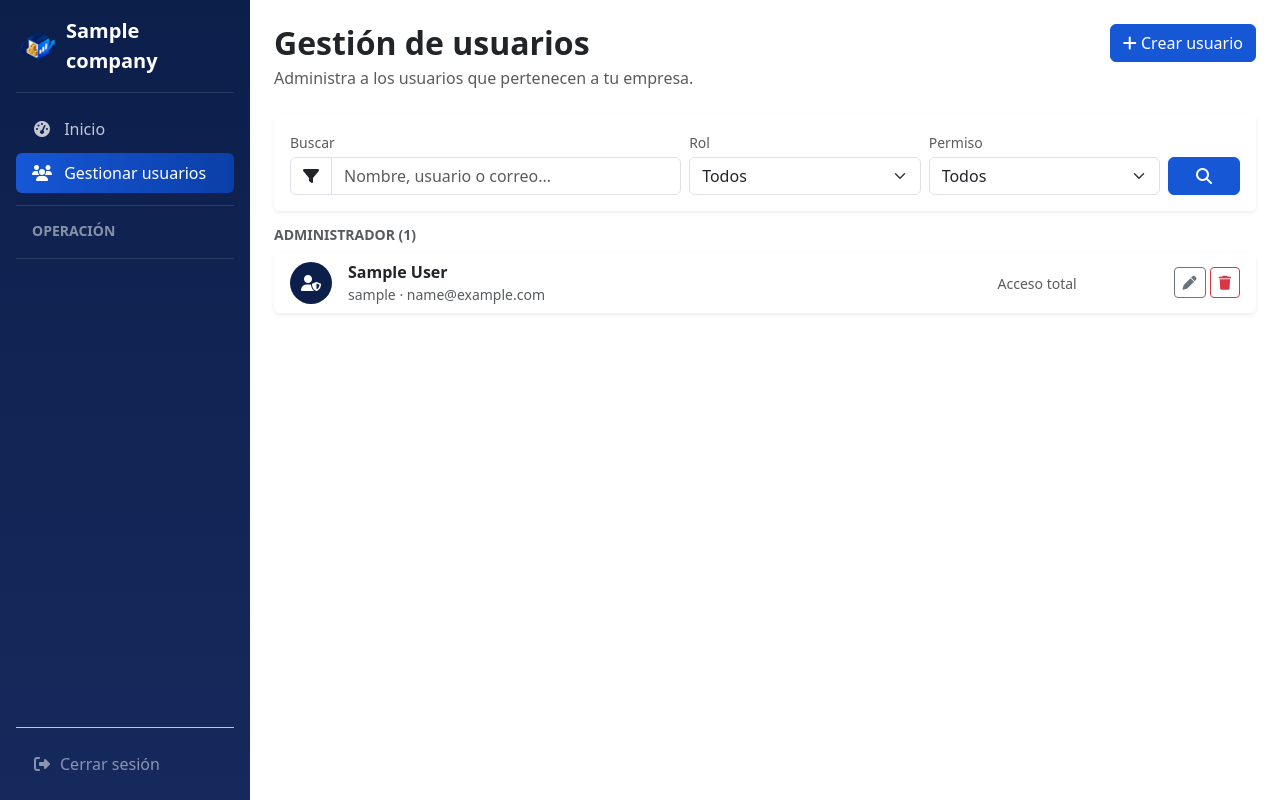
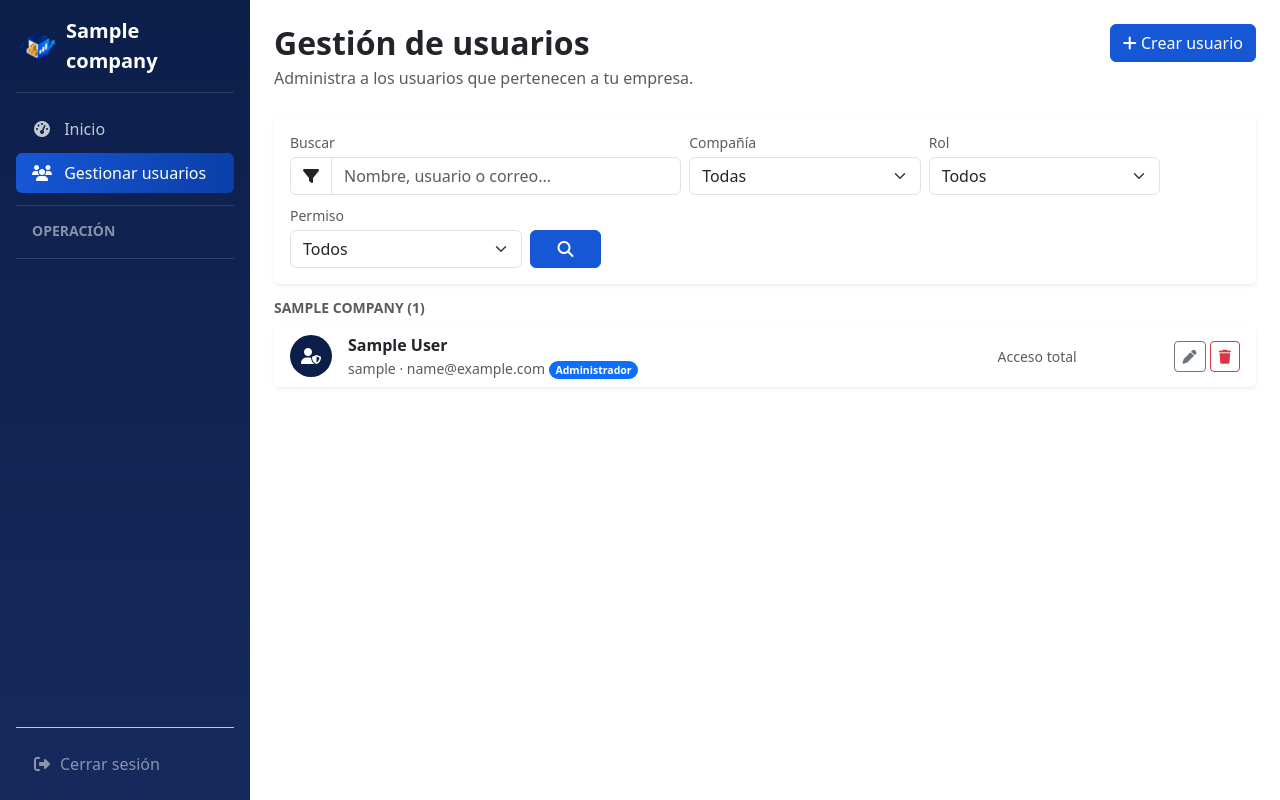
Before and after one commit to Nico-programmer/stock-flow, a Django app: page /user-list/ in a window 1280 px wide. Run offline with Django 5.2, Linux system fonts and the light colour scheme; a user stored in the database is signed in; tables that the repository leaves empty hold one stand-in row (values such as "Sample post"); some libraries are stand-ins or nearby versions.

```diff
--- a/apps/accounts/templates/users/user_list.html
+++ b/apps/accounts/templates/users/user_list.html
@@ -24,6 +24,18 @@
                         <input type="text" name="q" value="{{ query }}" class="form-control"
                             placeholder="Nombre, usuario o correo...">
                     </div>
+                </div>
+
+                <div class="col-6 col-md-3">
+                    <label class="form-label small text-muted mb-1">Compañía</label>
+                    <select name="company" class="form-select">
+                        <option value="">Todas</option>
+                        {% for c in companies %}
+                            <option value="{{ c.id }}" {% if company_filter == c.id|stringformat:"s" %}selected{% endif %}>
+                                {{ c.name }}
+                            </option>
+                        {% endfor %}
+                    </select>
                 </div>
 
                 <div class="col-6 col-md-3">
@@ -65,13 +77,14 @@
     </form>
 
     <!-- List grouped by role -->
-    {% regroup page_obj.object_list by get_role_display as role_groups %}
+    {% regroup page_obj.object_list by company as company_groups %}
 
     {% if page_obj.object_list %}
-        {% for group in role_groups %}
+        {% for group in company_groups %}
             <div class="mb-4">
                 <h6 class="text-uppercase text-muted small fw-semibold mb-2">
-                    {{ group.grouper }} <span class="text-muted">({{ group.list|length }})</span>
+                    {{ group.grouper.name|default:"Sin compañía asignada" }}
+                    <span class="text-muted">({{ group.list|length }})</span>
                 </h6>
 
                 <div class="card border-0 shadow-sm">
@@ -102,6 +115,13 @@
                                         </div>
                                         <div class="small text-muted">
                                             <i class="bi bi-at"></i>{{ user.username }} · {{ user.email }}
+                                            {% if user.role == user.Role.ADMIN %}
+                                                <span class="badge rounded-pill text-bg-primary mt-1">{{ user.get_role_display }}</span>
+                                            {% elif user.role == user.Role.MANAGER %}
+                                                <span class="badge rounded-pill text-bg-warning text-dark mt-1">{{ user.get_role_display }}</span>
+                                            {% else %}
+                                                <span class="badge rounded-pill text-bg-secondary mt-1">{{ user.get_role_display }}</span>
+                                            {% endif %}
                                         </div>
                                     </div>
 
@@ -173,7 +193,7 @@
             <ul class="pagination justify-content-center">
                 {% if page_obj.has_previous %}
                     <li class="page-item">
-                        <a class="page-link" href="?page={{ page_obj.previous_page_number }}&q={{ query }}&role={{ role_filter }}&permission={{ permission_filter }}">
+                        <a class="page-link" href="?page={{ page_obj.previous_page_number }}&q={{ query }}&role={{ role_filter }}&permission={{ permission_filter }}&company={{ company_filter }}">
                             <i class="fa-solid fa-circle-left"></i>
                         </a>
                     </li>
@@ -183,7 +203,7 @@
 
                 {% for num in page_obj.paginator.page_range %}
                     <li class="page-item {% if num == page_obj.number %}active{% endif %}">
-                        <a class="page-link" href="?page={{ num }}&q={{ query }}&role={{ role_filter }}&permission={{ permission_filter }}">
+                        <a class="page-link" href="?page={{ num }}&q={{ query }}&role={{ role_filter }}&permission={{ permission_filter }}&company={{ company_filter }}">
                             {{ num }}
                         </a>
                     </li>
@@ -191,7 +211,7 @@
 
                 {% if page_obj.has_next %}
                     <li class="page-item">
-                        <a class="page-link" href="?page={{ page_obj.next_page_number }}&q={{ query }}&role={{ role_filter }}&permission={{ permission_filter }}">
+                        <a class="page-link" href="?page={{ page_obj.next_page_number }}&q={{ query }}&role={{ role_filter }}&permission={{ permission_filter }}&company={{ company_filter }}">
                             <i class="fa-solid fa-circle-right"></i>
                         </a>
                     </li>
--- a/apps/accounts/views.py
+++ b/apps/accounts/views.py
@@ -67,11 +67,11 @@ def userList_view(request):
     query = request.GET.get('q', '').strip()
     role_filter = request.GET.get('role', '')
     permission_filter = request.GET.get('permission', '')
+    company_filter = request.GET.get('company', '')  # nuevo filtro
 
     users = (
         CustomUser.objects
-        .filter(company=request.user.company)
-        .select_related('permissions')
+        .select_related('permissions', 'company')  # se agrega company para evitar N+1 queries al mostrar el nombre
     )
 
     if query:
@@ -86,10 +86,14 @@ def userList_view(request):
         users = users.filter(role=role_filter)
 
     if permission_filter:
-        # permission_filter llega como 'can_manage_inventory', 'can_manage_sales', etc.
         users = users.filter(**{f'permissions__{permission_filter}': True})
 
-    # Orden fijo: Admin -> Encargado -> Empleado (no alfabético del value del choice)
+    if company_filter:
+        # company_filter llega como el id de la compañía seleccionada
+        users = users.filter(company_id=company_filter)
+
+    # Orden: primero por nombre de compañía (para que regroup funcione en el template),
+    # luego el orden fijo de rol, luego nombre
     users = users.annotate(
         role_order=Case(
             When(role=CustomUser.Role.ADMIN, then=Value(0)),
@@ -97,7 +101,7 @@ def userList_view(request):
             default=Value(2),
             output_field=IntegerField(),
         )
-    ).order_by('role_order', 'first_name', 'last_name')
+    ).order_by('company__name', 'role_order', 'first_name', 'last_name')
 
     paginator = Paginator(users, 10)
     page_obj = paginator.get_page(request.GET.get('page'))
@@ -107,14 +111,20 @@ def userList_view(request):
         'query': query,
         'role_filter': role_filter,
         'permission_filter': permission_filter,
+        'company_filter': company_filter,
+        'companies': Company.objects.all(),  # para poblar el <select> del filtro
     }
     return render(request, "users/user_list.html", context)
 
 # Create users
 @login_required
-@superuser_required
+@superuser_required  # Solo el superusuario de la plataforma gestiona usuarios
 def create_user(request):
+    # Queryset de empresas para poblar el <select> del formulario
+    companies_qs = Company.objects.all()
+
     if request.method == "POST":
+        company_id = request.POST.get("company", "").strip()
         first_name = request.POST.get("first_name", "").strip()
         last_name = request.POST.get("last_name", "").strip()
         username = request.POST.get("username", "").strip()
@@ -123,9 +133,11 @@ def create_user(request):
         password2 = request.POST.get("password2", "")
         role = request.POST.get("role", "")
 
-        # --- 1. Preliminary validations (without touching the database) ---
+        # --- 1. Validaciones previas (sin tocar la BD) ---
         errors = []
 
+        if not company_id:
+            errors.append("Selecciona la compañía a la que pertenece el usuario.")
         if not first_name:
             errors.append("El nombre es obligatorio.")
         if not last_name:
@@ -146,29 +158,34 @@ def create_user(request):
             errors.append("Ese correo ya está registrado.")
 
         if errors:
-            messages.error(request, errors[0])  # ← only the first one, not a for loop
+            messages.error(request, errors[0])
+            # Se re-renderiza el form con lo ya escrito y el queryset de empresas intacto
             return render(request, 'users/create_users.html', {
+                'company': companies_qs,
                 'first_name': first_name,
                 'last_name': last_name,
                 'username': username,
                 'email': email,
-                'role': role
+                'role': role,
             })
 
-        # --- 2. Creation within a transaction ---
+        # Se valida que la empresa seleccionada exista de verdad
+        company_obj = get_object_or_404(Company, id=company_id)
+
+        # --- 2. Creación dentro de una transacción ---
         try:
             with transaction.atomic():
                 user = CustomUser.objects.create_user(
-                    email = email,
-                    username = username,
-                    password = password,
-                    first_name = first_name,
-                    last_name = last_name,
-                    company = request.user.company,
-                    role = role
+                    email=email,
+                    username=username,
+                    password=password,
+                    first_name=first_name,
+                    last_name=last_name,
+                    company=company_obj,  # objeto Company, no string
+                    role=role,
                 )
 
-                EmployeePermission.objects.filter(user = user).update(
+                EmployeePermission.objects.filter(user=user).update(
                     can_manage_inventory='can_manage_inventory' in request.POST,
                     can_manage_sales='can_manage_sales' in request.POST,
                     can_manage_employees='can_manage_employees' in request.POST,
@@ -177,21 +194,28 @@ def create_user(request):
                 )
         except IntegrityError:
             messages.error(request, "Ocurrió un error al crear al usuario. Intenta de nuevo.")
-            return render(request, 'users/create_users.html')
+            return render(request, 'users/create_users.html', {'company': companies_qs})
 
-        messages.success(request, f"Usuario {user.username} creado correctamente.")
-        return render(request, 'users/create_users.html')
-    return render(request, 'users/create_users.html')
+        return redirect('users_list')  # Post/Redirect/Get: evita reenvío duplicado
+
+    return render(request, 'users/create_users.html', {'company': companies_qs})
 
 @login_required
 @superuser_required
 def update_user(request, user_id):
     employee = get_object_or_404(CustomUser, id=user_id)
     permissions = EmployeePermission.objects.filter(user=employee).first()
+    companies_qs = Company.objects.all()  # nombre distinto para no chocar con el POST
 
-    context = {"employee": employee, "permissions": permissions}
+    context = {
+        "employee": employee,
+        "permissions": permissions,
+        "company": companies_qs,
+        "roles": CustomUser.Role.choices,  # [('admin', 'Administrador'), ('manager', 'Gerente'), ('employee', 'Empleado')],
+    }
 
     if request.method == "POST":
+        company_id = request.POST.get("company", "").strip()
         first_name = request.POST.get("first_name", "").strip()
         last_name = request.POST.get("last_name", "").strip()
         username = request.POST.get("username", "").strip()
@@ -201,6 +225,8 @@ def update_user(request, user_id):
         # --- 1. Validaciones previas ---
         errors = []
 
+        if not company_id:
+            errors.append("Selecciona la compañía a la que pertenece el usuario.")
         if not first_name:
             errors.append("El nombre es obligatorio.")
         if not last_name:
@@ -220,6 +246,9 @@ def update_user(request, user_id):
             messages.error(request, errors[0])
             return render(request, 'users/update_user.html', context)
 
+        # Se valida que la compañía seleccionada exista de verdad
+        company_obj = get_object_or_404(Company, id=company_id)
+
         # --- 2. Actualización dentro de una transacción ---
         try:
             with transaction.atomic():
@@ -228,6 +257,7 @@ def update_user(request, user_id):
                 employee.username = username
                 employee.email = email
                 employee.role = role
+                employee.company = company_obj  # ← faltaba asignar la compañía
                 employee.save()
 
                 EmployeePermission.objects.filter(user=employee).update(
@@ -241,7 +271,6 @@ def update_user(request, user_id):
             messages.error(request, "Ocurrió un error al actualizar el usuario. Inténtalo de nuevo.")
             return render(request, "users/update_user.html", context)
 
-        messages.success(request, f"El usuario {username} fue editado exitosamente.")
         return redirect('users_list')
 
     return render(request, 'users/update_user.html', context)
@@ -260,7 +289,6 @@ def deactivate_user(request, user_id):
     employee.is_active = False
     employee.save()
 
-    messages.success(request, f"El usuario {employee.username} fue desactivado.")
     return redirect("users_list")
 
 # Active user
@@ -272,5 +300,4 @@ def activate_user(request, user_id):
     employee.is_active = True
     employee.save()
 
-    messages.success(request, f"El usuario {employee.username} fue reactivado.")
     return redirect("users_list")
--- a/stock_flow/settings.py
+++ b/stock_flow/settings.py
@@ -107,9 +107,9 @@ AUTH_USER_MODEL = 'accounts.CustomUser'
 # Internationalization
 # https://docs.djangoproject.com/en/6.1/topics/i18n/
 
-LANGUAGE_CODE = 'en-us'
+LANGUAGE_CODE = 'es'
 
-TIME_ZONE = 'UTC'
+TIME_ZONE = 'Bogota/America'
 
 USE_I18N = True
 
```
Also changed, not shown: apps/accounts/templates/users/create_users.html (+18 -3 lines), apps/accounts/templates/users/update_user.html (+18 -3 lines). Lines whose indentation alone changed are shown as unchanged.
